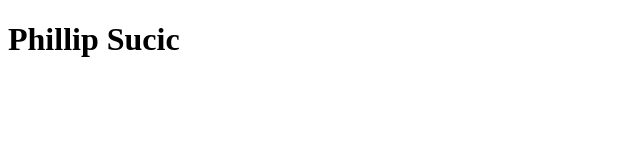
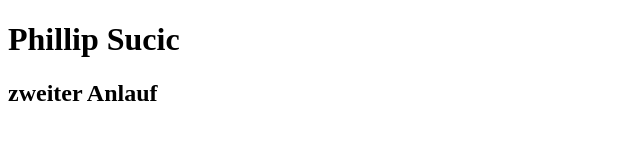
Before and after one commit to psu00/ci-cd, a plain HTML site: page index.html in a window 1280 px wide. Shown: the whole page, without its empty margins (0-640 px from the left). Drawn offline with Linux system fonts and the light colour scheme.

Commit message:
zweiter Anlauf

```diff
--- a/index.html
+++ b/index.html
@@ -11,6 +11,7 @@
     </head>
     <body>
         <h1>Phillip Sucic</h1>
+        <h2>zweiter Anlauf</h2>
 
         <script src="" async defer></script>
     </body>
```
